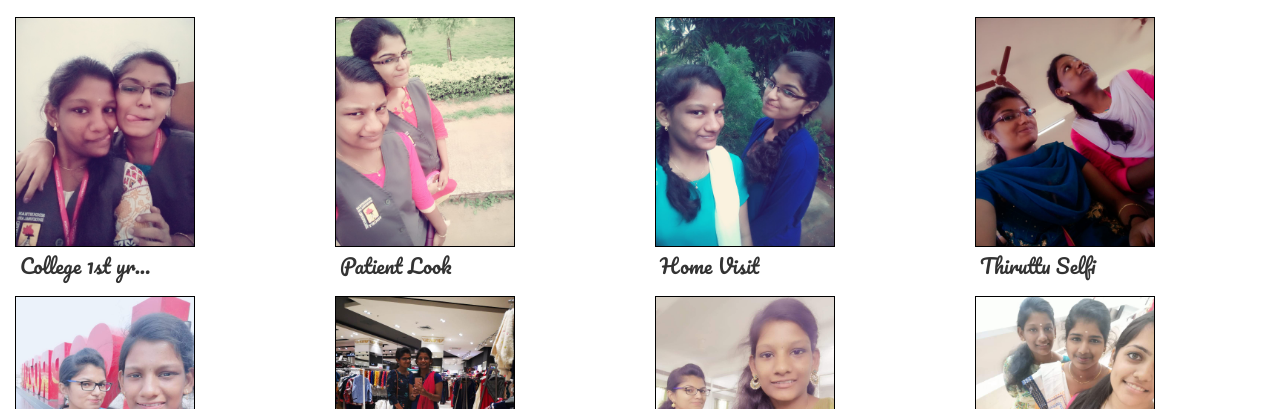
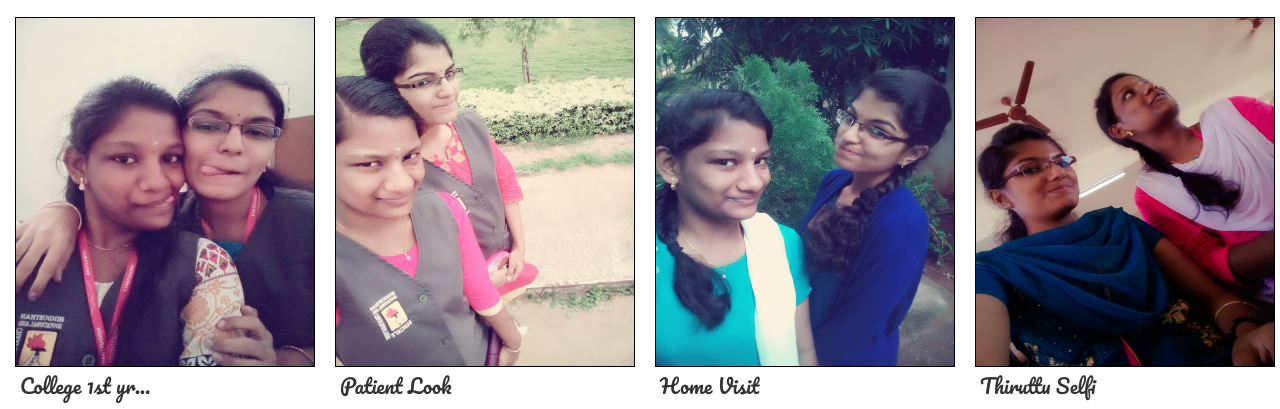
Before and after one commit to PriyaElankavi/HappyBirthday, a plain HTML site: page index.html in a window 1280 px wide. Shown: the part 593-1002 px from the top of the page. Drawn offline with nearby package versions, Linux system fonts and the light colour scheme.

Commit message:
Update style.css

```diff
--- a/style.css
+++ b/style.css
@@ -51,8 +51,8 @@ body {
   width:100%;
 }
 .memories img{
-  width:180px;
-  height:230px;
+  width:300px;
+  height:350px;
   border: 1px solid black;
 }
 .card-body{
```
